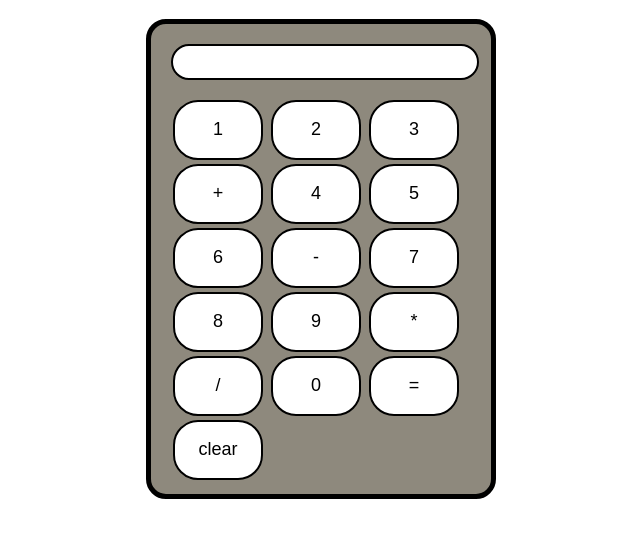
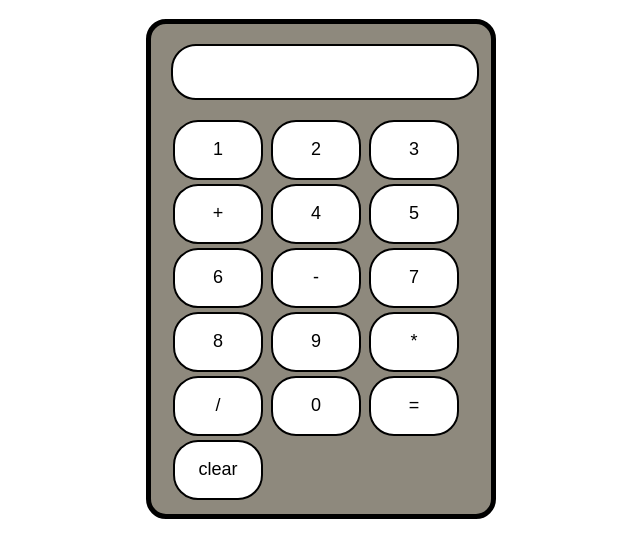
Before and after one commit to U-Nandini/project-submission, a plain HTML site: page calci.html in a window 1280 px wide. Shown: the part 61-618 px from the top of the page, without its empty margins (319-959 px from the left). Drawn offline with Linux system fonts and the light colour scheme.

Commit message:
Update calci.html

```diff
--- a/calci.html
+++ b/calci.html
@@ -5,7 +5,7 @@
     <style>
         .formstyle{
             width:300px;
-            height:430px;
+            height:450px;
             margin:auto;
             border:5px solid black;
             border-radius: 20px;
@@ -24,11 +24,12 @@
         }
         input[type="text"]{
             width:300px;
-            height:30px;
+            height:50px;
             background-color: rgb(255, 255, 255);
             color: black;
             border-radius: 25px;
             border:2px solid black;
+            tesxt-align:center;
         }
         div{
             background-color: rgb(142, 137, 125);
```
